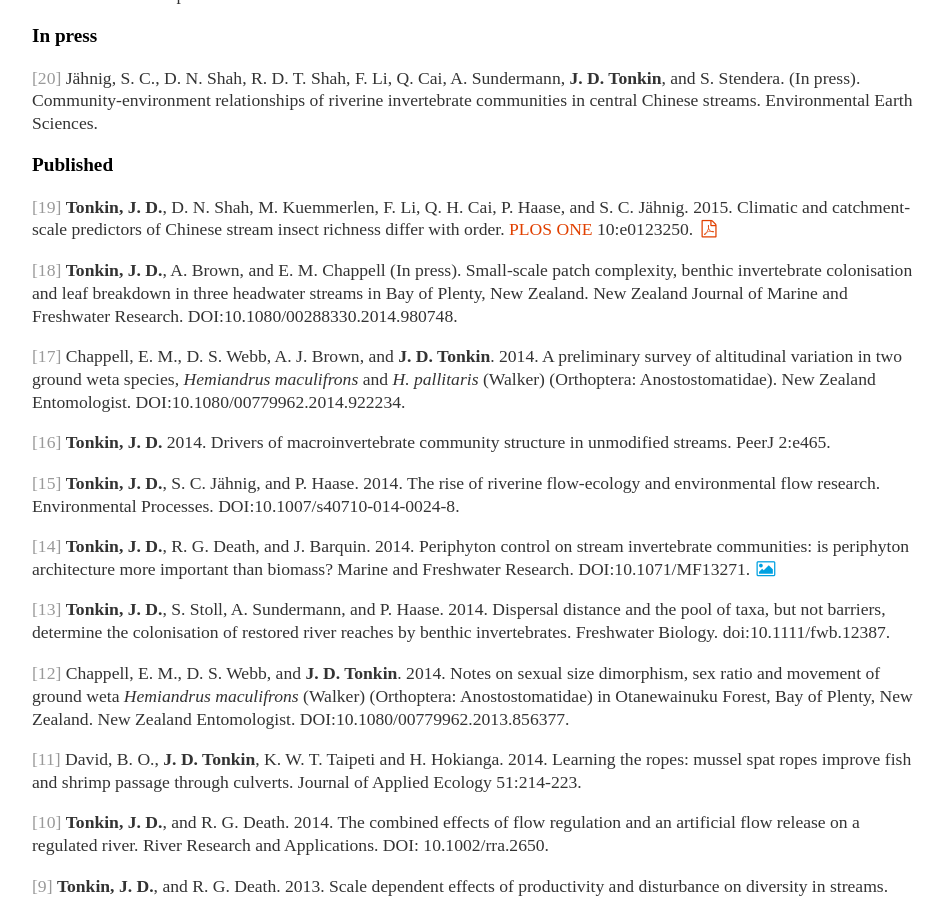
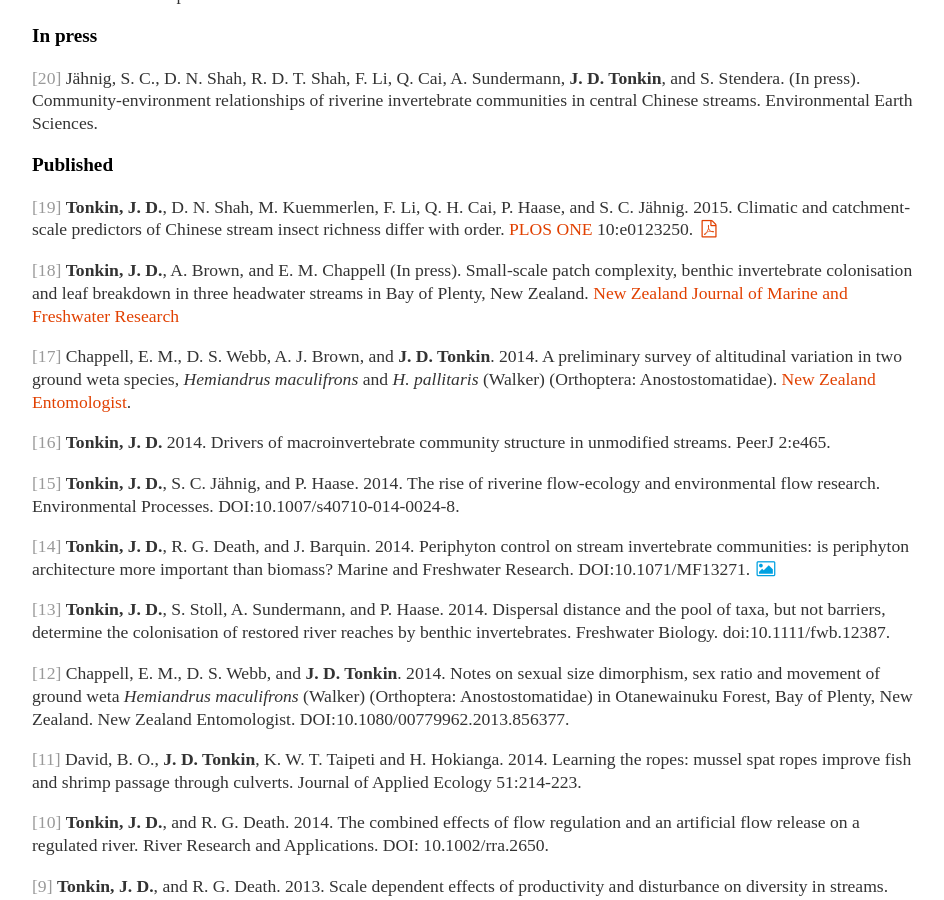
Before and after one commit to jdtonkin/jdtonkin.github.io, a Jekyll site: the page built from Publications/index.md, in a window 1280 px wide and 900 px high, scrolled down 801 px. Shown: the whole window, without its empty margins (160-1104 px from the left). Built offline with Jekyll 4.4.1, drawn with Linux system fonts in a browser that asks for light colours; nearby versions of some CDN libraries; some web fonts are replaced.

Commit message:
Update index.md

```diff
--- a/Publications/index.md
+++ b/Publications/index.md
@@ -22,6 +22,9 @@ title: Publications
 [<i class="fa fa-fw fa-files-o"></i>]
 [<i class="fa fa-fw fa-code"></i>]
 [<i class="fa fa-fw fa-table"></i>]
+
+
+<a href="http://dx.doi.org/" target="_blank"></a>
 -->
 
 
@@ -61,9 +64,9 @@ title: Publications
 
 <span style="color:#999">[19]</span> **Tonkin, J. D.**, D. N. Shah, M. Kuemmerlen, F. Li, Q. H. Cai, P. Haase, and S. C. Jähnig. 2015. Climatic and catchment-scale predictors of Chinese stream insect richness differ with order. <a href="http://dx.doi.org/10.1371/journal.pone.0123250" target="_blank">PLOS ONE</a> 10:e0123250. [<i class="fa fa-fw fa-file-pdf-o"></i>](2015 Tonkin etal PLOS ONE.pdf)
 
-<span style="color:#999">[18]</span> **Tonkin, J. D.**, A. Brown, and E. M. Chappell (In press). Small-scale patch complexity, benthic invertebrate colonisation and leaf breakdown in three headwater streams in Bay of Plenty, New Zealand. New Zealand Journal of Marine and Freshwater Research. DOI:10.1080/00288330.2014.980748.
+<span style="color:#999">[18]</span> **Tonkin, J. D.**, A. Brown, and E. M. Chappell (In press). Small-scale patch complexity, benthic invertebrate colonisation and leaf breakdown in three headwater streams in Bay of Plenty, New Zealand. <a href="http://dx.doi.org/10.1080/00288330.2014.980748" target="_blank">New Zealand Journal of Marine and Freshwater Research</a>
 
-<span style="color:#999">[17]</span> Chappell, E. M., D. S. Webb, A. J. Brown, and **J. D. Tonkin**. 2014. A preliminary survey of altitudinal variation in two ground weta species, *Hemiandrus maculifrons* and *H. pallitaris* (Walker) (Orthoptera: Anostostomatidae). New Zealand Entomologist. DOI:10.1080/00779962.2014.922234.
+<span style="color:#999">[17]</span> Chappell, E. M., D. S. Webb, A. J. Brown, and **J. D. Tonkin**. 2014. A preliminary survey of altitudinal variation in two ground weta species, *Hemiandrus maculifrons* and *H. pallitaris* (Walker) (Orthoptera: Anostostomatidae). <a href="http://dx.doi.org/10.1080/00779962.2014.922234" target="_blank">New Zealand Entomologist</a>.
 
 <span style="color:#999">[16]</span> **Tonkin, J. D.** 2014. Drivers of macroinvertebrate community structure in unmodified streams. PeerJ 2:e465.
 
```
